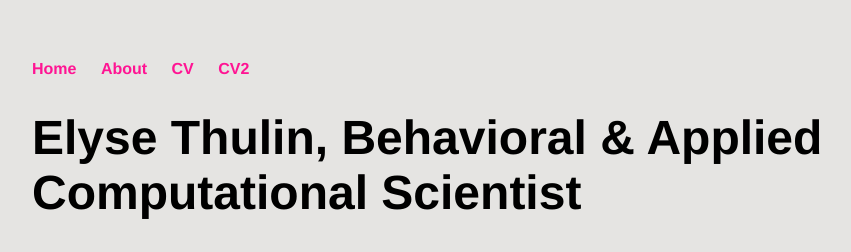
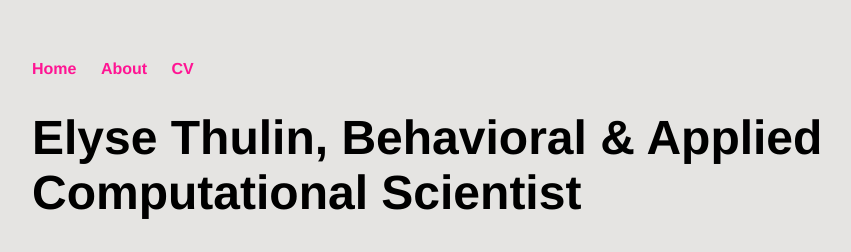
Before and after one commit to elysethulin/elysethulin.github.io, a Jekyll site: the page built from index.html, in a window 1280 px wide and 900 px high. Shown: the top 252 px of the window, without its empty margins (160-1011 px from the left). Built offline with Jekyll 4.4.1, drawn with Linux system fonts in a browser that asks for light colours.

Commit message:
Update default.html

```diff
--- a/_layouts/default.html
+++ b/_layouts/default.html
@@ -10,8 +10,7 @@
 	    		<ul>
 	        		<li><a href="/">Home</a></li>
 		        	<li><a href="/about">About</a></li>
-	        		<li><a href="/cv">CV</a></li>
-				<li><a href="Elyse Thulin CV_14July2025.pdf" class="image fit">CV2</a></li>
+				<li><a href="Elyse Thulin CV_14July2025.pdf" class="image fit">CV</a></li>
 	    		</ul>
 			</nav>
 			<div class="container">
```
